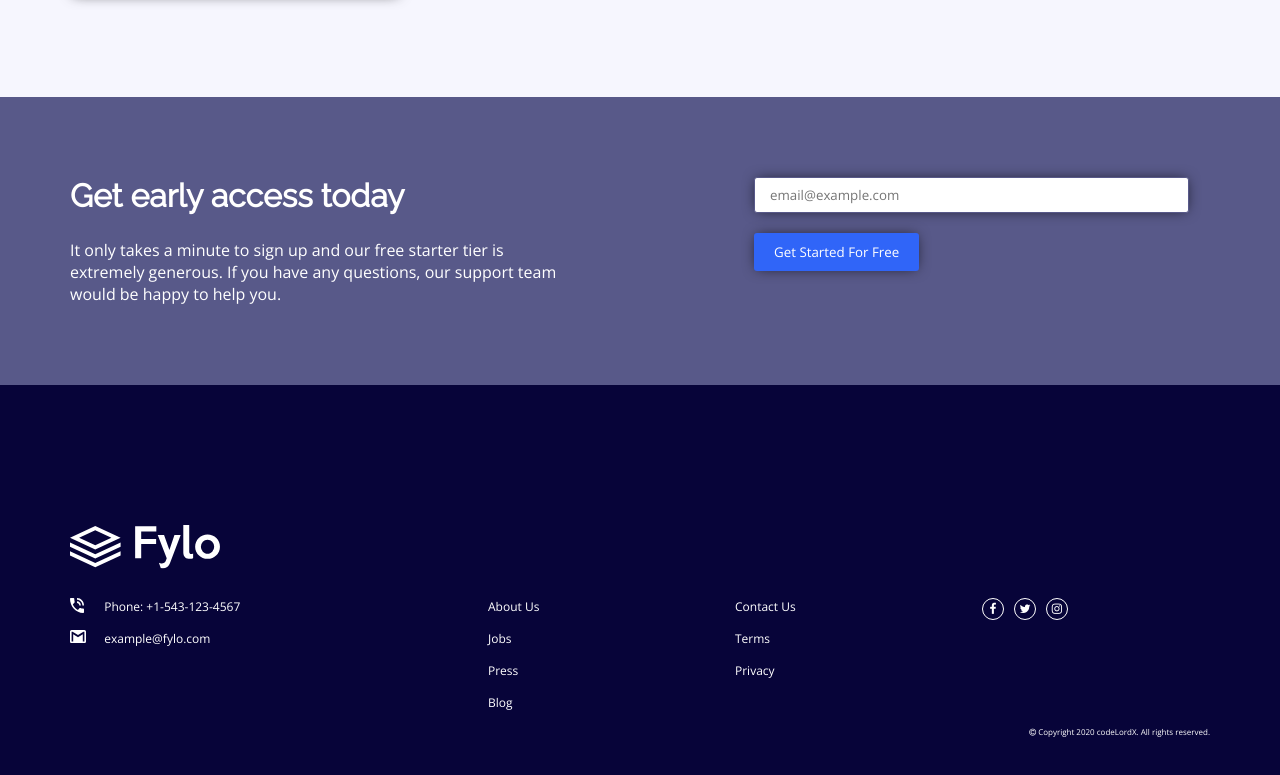
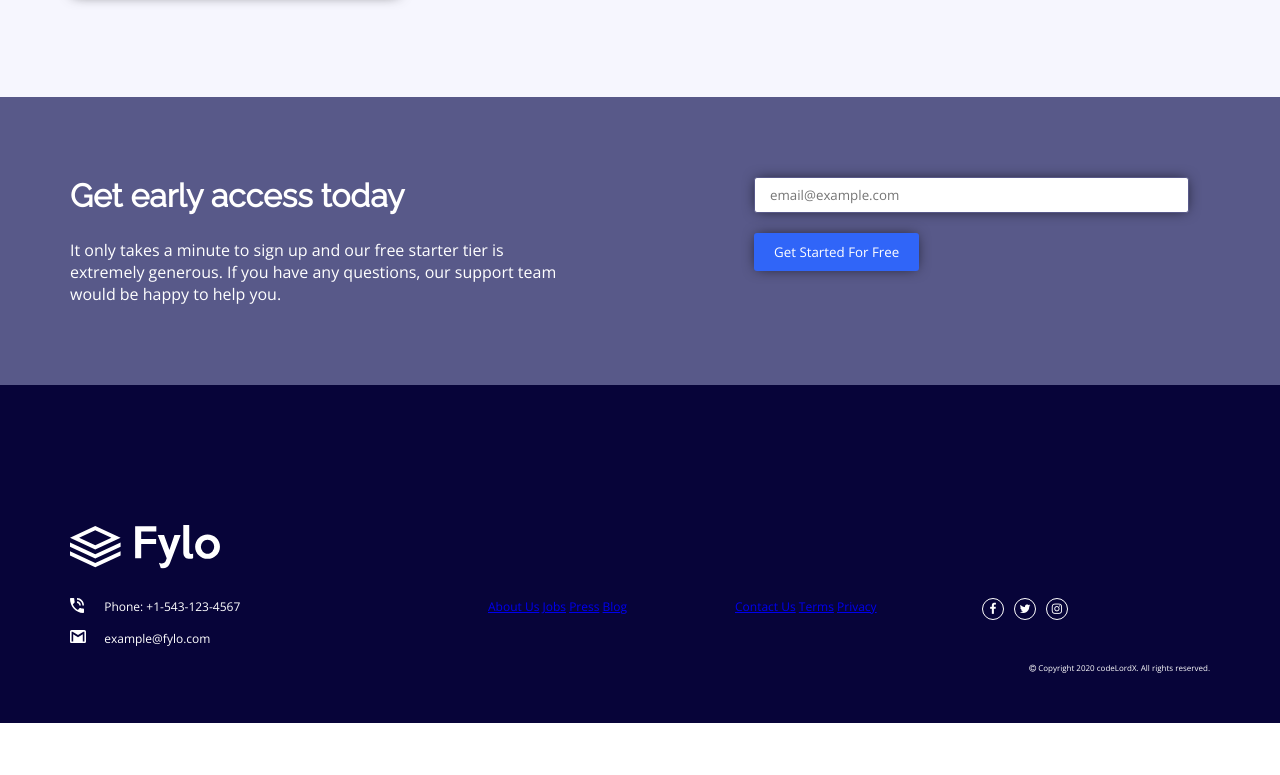
Before and after one commit to horler234/Day-Twelve, a plain HTML site: page day twelve/index.html in a window 1280 px wide. Shown: the part 1397-2172 px from the top of the page. After the commit the page ends 2120 px from the top, so only its background shows below. Drawn offline with nearby package versions, Linux system fonts and the light colour scheme.

Commit message:
Add files via upload

```diff
--- a/day twelve/index.html
+++ b/day twelve/index.html
@@ -147,16 +147,16 @@
         </div>
 
         <div class="col-2">
-          <p class="footer-text">About Us</p>
-          <p class="footer-text">Jobs</p>
-          <p class="footer-text">Press</p>
-          <p class="footer-text">Blog</p>
+          <a class="footer-text" href="#">About Us</a>
+          <a class="footer-text" href="#">Jobs</a>
+          <a class="footer-text" href="#">Press</a>
+          <a class="footer-text" href="#">Blog</a>
         </div>
 
         <div class="col-2">
-          <p class="footer-text">Contact Us</p>
-          <p class="footer-text">Terms</p>
-          <p class="footer-text">Privacy</p>
+          <a class="footer-text" href="#">Contact Us</a>
+          <a class="footer-text" href="#">Terms</a>
+          <a class="footer-text" href="#">Privacy</a>
         </div>
 
         <div class="col-3">
@@ -182,29 +182,5 @@
     </div>
   </footer>
 
-
-  <!--
-
-
-
-
-  Phone: +1-543-123-4567
-  example@fylo.com
-
-  About Us
-  Jobs
-  Press
-  Blog
-
-  Contact Us
-  Terms
-  Privacy -->
-
-  <!-- <footer>
-    <p class="attribution">
-      Challenge by <a href="https://www.frontendmentor.io?ref=challenge" target="_blank">Frontend Mentor</a>.
-      Coded by <a href="#">Your Name Here</a>.
-    </p>
-  </footer> -->
 </body>
 </html>
```
